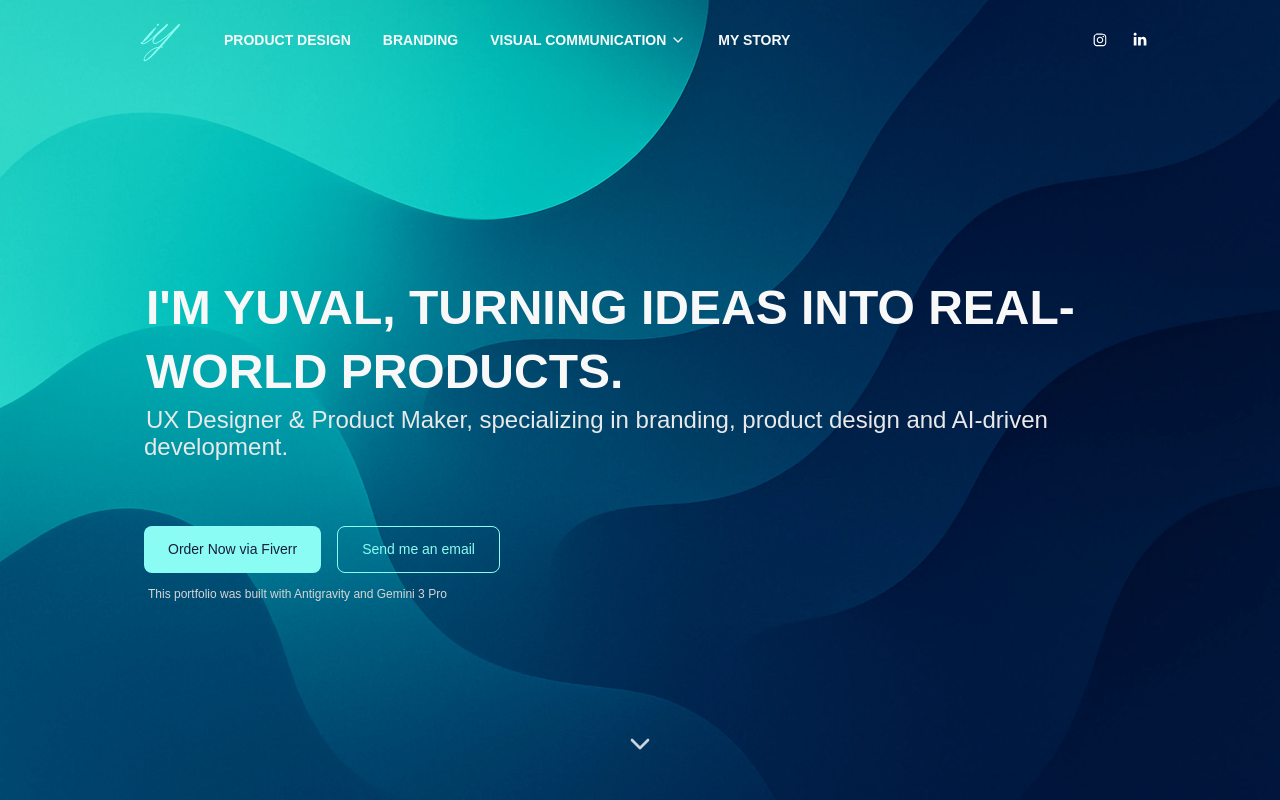
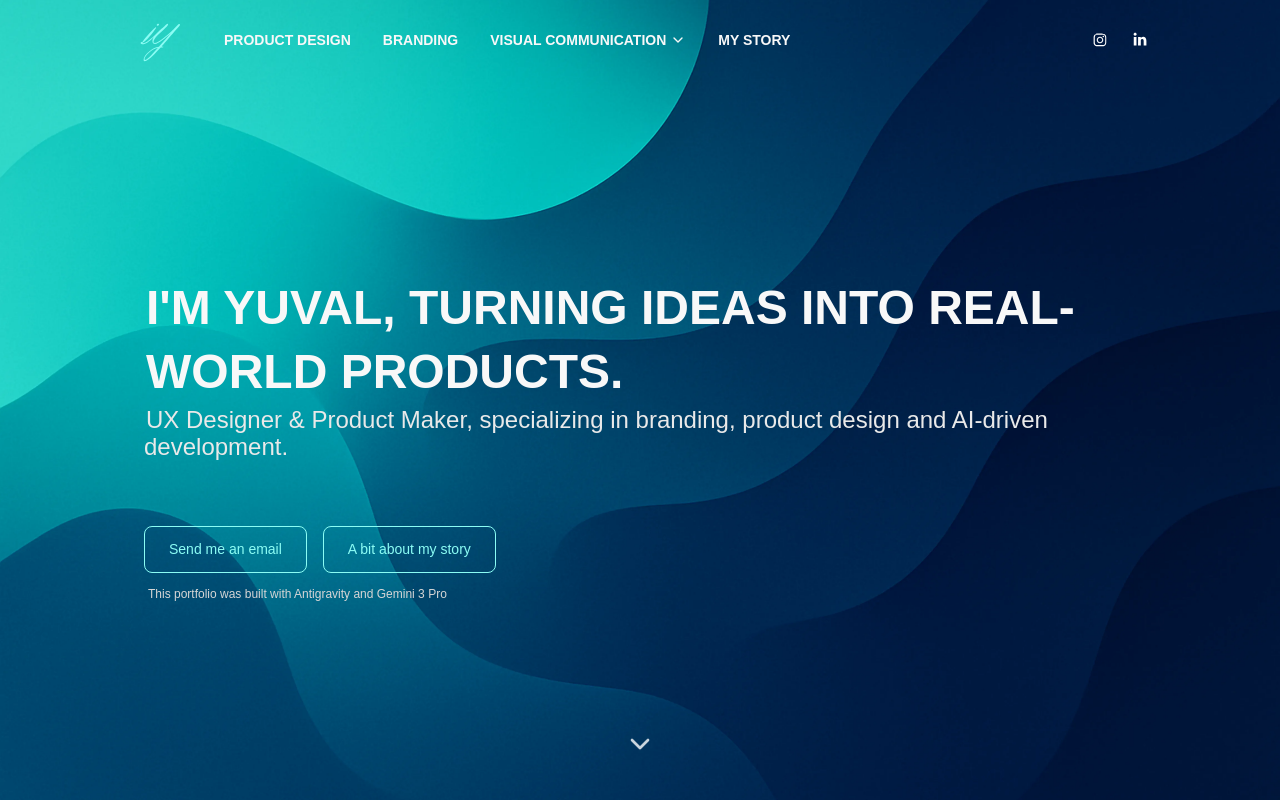
Before and after one commit to IshayYuval/yuval-ishay-portfolio, a Next.js app: page / in a window 1280 px wide. Shown: the top 800 px of the page. Built offline with nearby package versions, Linux system fonts and the light colour scheme; a web font is replaced by a local one.

Commit message:
removed the order now via fiverr button

```diff
--- a/src/app/about/page.tsx
+++ b/src/app/about/page.tsx
@@ -12,8 +12,8 @@ export default function AboutPage() {
                     <div className="max-w-3xl">
                         <h1 className="mb-8">Hey there, I'm <span className="emphasized-text">Yuval!</span></h1>
                         <p className="mb-6 max-w-xl text-body">
-                            I'm a professional product designer and logo designer working as a freelancer on Fiverr, based in Rishon Letzion, Israel
-                            and I only have one mission - to solve your problems using my skills. I bring a wealth of expertise to the table in both
+                            I'm a professional product designer and logo designer, based in Rishon Letzion, Israel.
+                            I only have one mission - to solve your problems using my skills. I bring a wealth of expertise to the table in both
                             the UX/UI and logo design field, and I'm here to help.
                             <br />
                             <br />
@@ -29,12 +29,12 @@ export default function AboutPage() {
                         </p>
                     </div>
                 </div>
-                <div className="flex flex-col items-center mt-12">
+                {/* <div className="flex flex-col items-center mt-12">
                     <h4 className="mb-4">Well, are you convinced? let's build something amazing together!</h4>
                     <Button variant="primary" href="https://www.fiverr.com/yuvalishay" target="_blank">
                         Order Now via Fiverr
                     </Button>
-                </div>
+                </div> */}
 
             </Section>
         </div>
--- a/src/app/page.tsx
+++ b/src/app/page.tsx
@@ -26,11 +26,17 @@ export default function Home() {
             UX Designer & Product Maker, specializing in branding, product design and AI-driven development.
           </span>
           <div className="flex gap-4 sm:flex-row flex-col mt-16 mb-2">
-            <Button variant="primary" href="https://www.fiverr.com/ibrushart" target="_blank">
+            {/* <Button variant="primary" href="https://www.fiverr.com/ibrushart" target="_blank">
               Order Now via Fiverr
-            </Button>
+            </Button> */}
+            {/* <Button variant="primary" href="/product-design" target="_blank">
+              Order Now via Fiverr
+            </Button> */}
             <Button variant="secondary" href="mailto:ishayyuval@gmail.com?subject=Hello%20Yuval" target="_blank">
               Send me an email
+            </Button>
+            <Button variant="secondary" targetId="about-me">
+              A bit about my story
             </Button>
           </div>
           <span className="text-caption ml-1">This portfolio was built with Antigravity and Gemini 3 Pro</span>
--- a/src/components/ui/Button/Button.tsx
+++ b/src/components/ui/Button/Button.tsx
@@ -1,3 +1,5 @@
+"use client";
+
 import Link from "next/link";
 import React from "react";
 import styles from "./Button.module.css";
@@ -6,6 +8,7 @@ type ButtonBaseProps = {
     variant?: "primary" | "secondary";
     children: React.ReactNode;
     className?: string;
+    targetId?: string;
 };
 
 type ButtonAsButton = ButtonBaseProps &
@@ -24,6 +27,7 @@ export default function Button({
     variant = "primary",
     className = "",
     children,
+    targetId,
     ...props
 }: ButtonProps) {
     // Base styles are now handled by CSS classes, but we keep the logic for variant class names
@@ -41,8 +45,25 @@ export default function Button({
         );
     }
 
+    const handleClick = (e: React.MouseEvent<HTMLButtonElement>) => {
+        if (targetId) {
+            const element = document.getElementById(targetId);
+            if (element) {
+                element.scrollIntoView({ behavior: 'smooth' });
+            }
+        }
+
+        if ((props as ButtonAsButton).onClick) {
+            (props as ButtonAsButton).onClick!(e);
+        }
+    };
+
     return (
-        <button className={combinedClassName} {...(props as ButtonAsButton)}>
+        <button
+            className={combinedClassName}
+            {...(props as ButtonAsButton)}
+            onClick={handleClick}
+        >
             {children}
         </button>
     );
```
